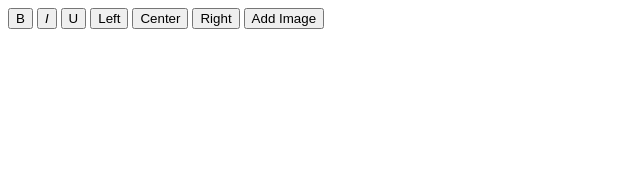
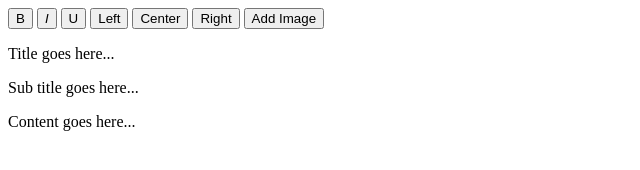
Before and after one commit to RusimbiP/Teamwork, a plain HTML site: page pages/create.html in a window 1280 px wide. Shown: the whole page, without its empty margins (0-640 px from the left). Drawn offline with Linux system fonts and the light colour scheme.

Commit message:
feat(write-article):add text-editor [#168395204]

```diff
--- a/pages/create.html
+++ b/pages/create.html
@@ -17,6 +17,11 @@
         <button onclick="justifyRight()">Right </button>
 
         <button onclick="doAddImage()">Add Image</button>
+        <div id="editor" contenteditable="true">
+          <p class="title">Title goes here...</p>
+          <p class="subtitle">Sub title goes here...</p>
+          <p class="content">Content goes here...</p>
+        </div>
       </div>
     </section>
 </body>
```
